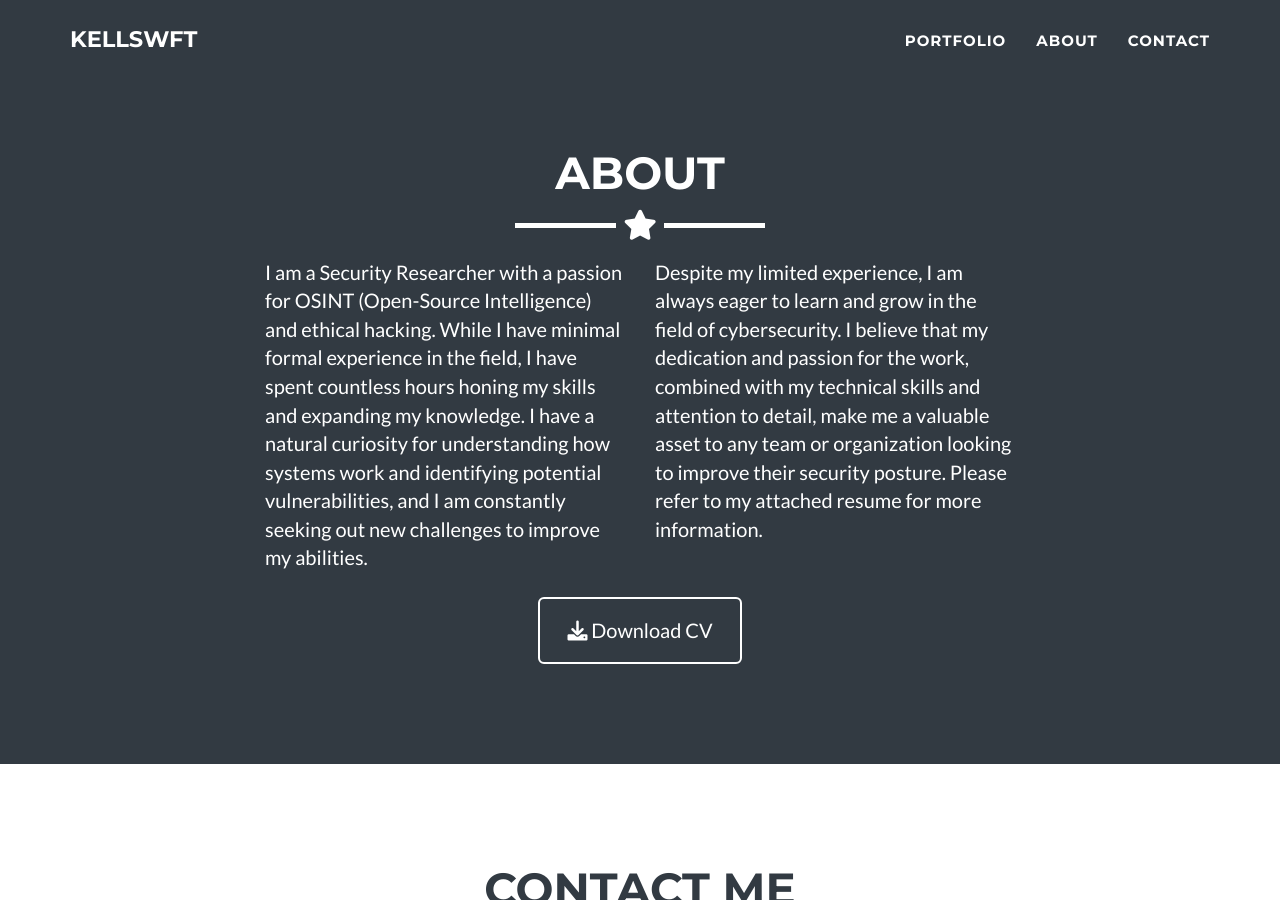
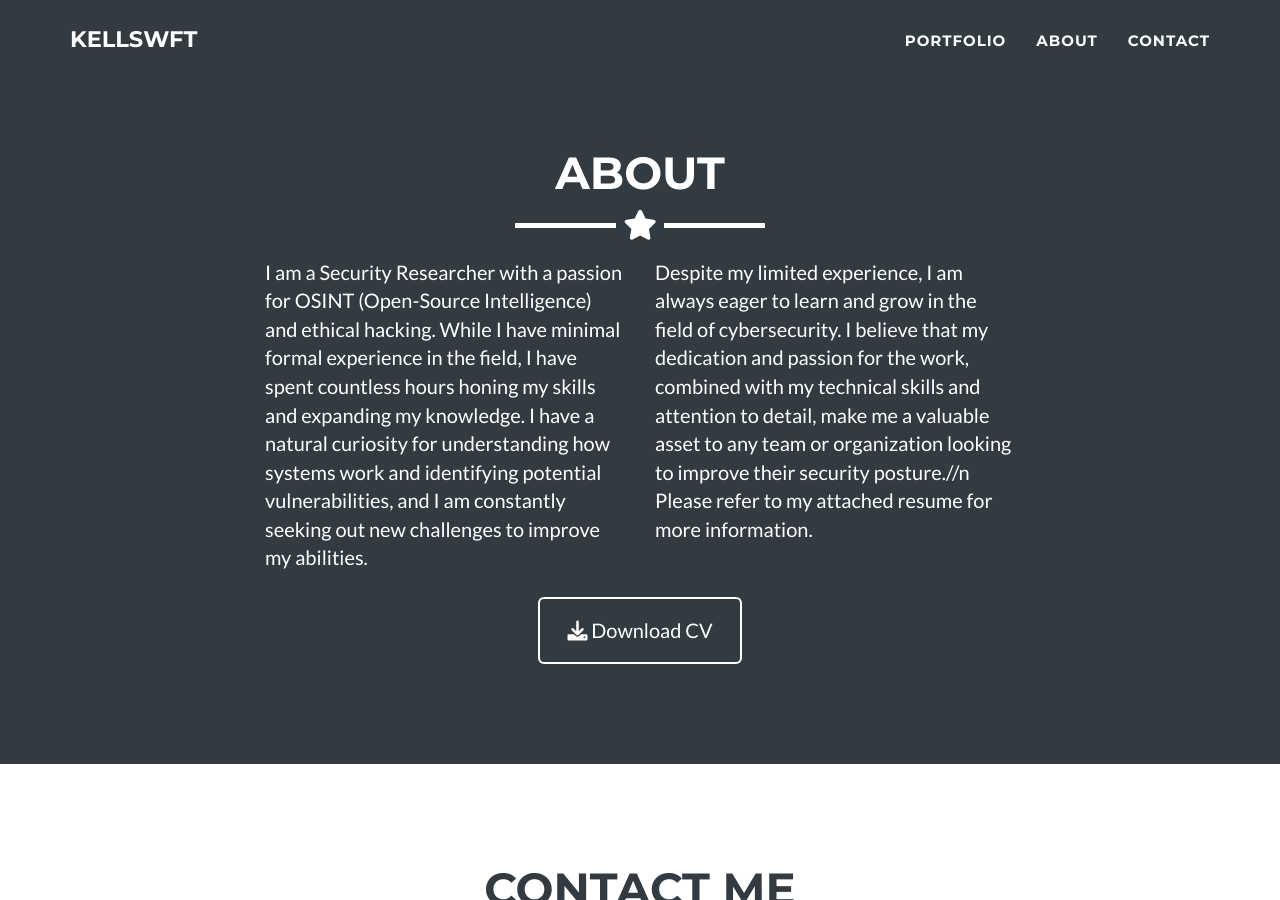
Before and after one commit to kellswft/kellswft.github.io, a Jekyll site: the page built from _posts/2014-07-18-project-1.markdown, in a window 1280 px wide and 900 px high, scrolled down 1330 px. Built offline with Jekyll 4.4.1, drawn with Linux system fonts in a browser that asks for light colours.

```diff
--- a/_includes/about.html
+++ b/_includes/about.html
@@ -17,8 +17,7 @@
       <div class="col-lg-4">
         <p>Despite my limited experience, I am always eager to learn and grow in the field of cybersecurity. I believe that
           my dedication and passion for the work, combined with my technical skills and attention to detail, make me a
-          valuable asset to any team or organization looking to improve their security posture.
-
+          valuable asset to any team or organization looking to improve their security posture.//n
           Please refer to my attached resume for more information.</p>
       </div>
       <div class="col-lg-8 col-lg-offset-2 text-center">
```
